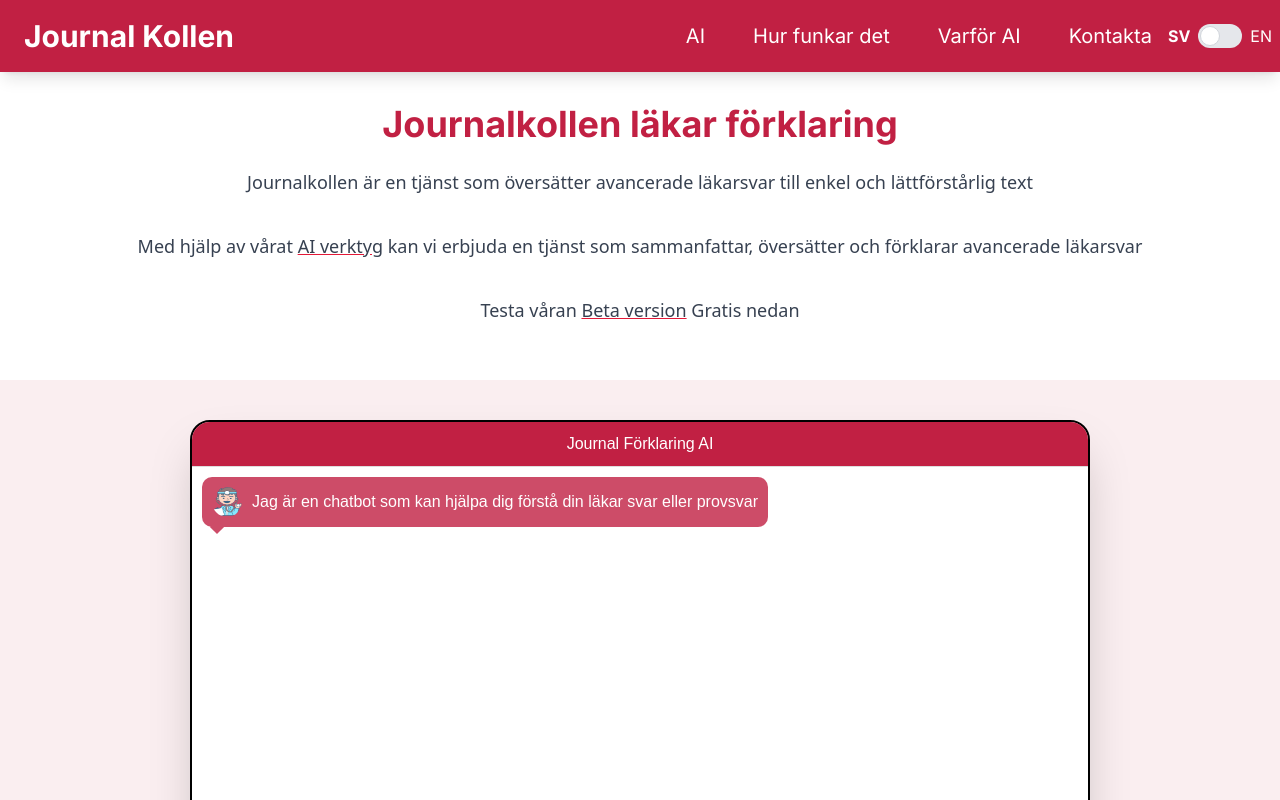
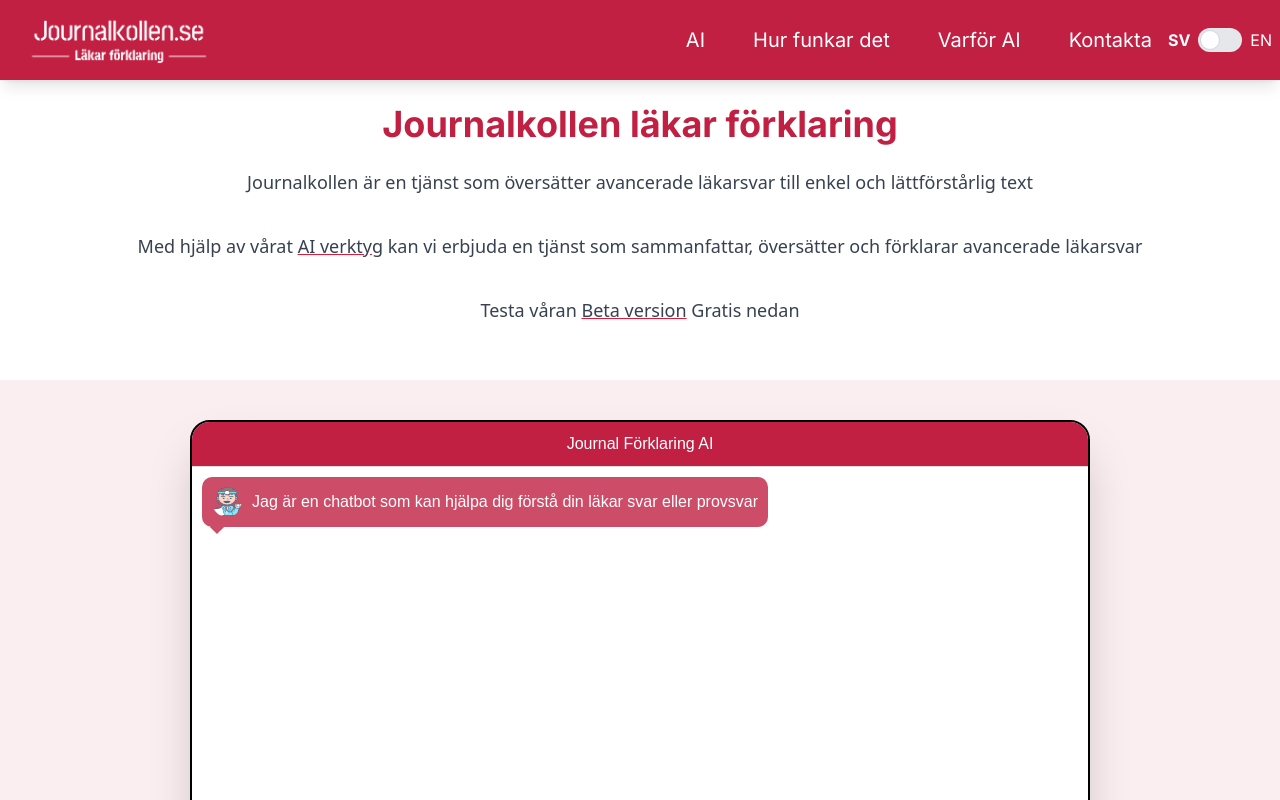
Before and after one commit to hugojohansson1021/JournalKollen, a Next.js app: page / in a window 1280 px wide. Shown: the top 800 px of the page. Built offline with nearby package versions, Linux system fonts and the light colour scheme.

Commit message:
Fix - New Logo

```diff
--- a/src/app/components/Navbar.tsx
+++ b/src/app/components/Navbar.tsx
@@ -1,7 +1,9 @@
 // Navbar.tsx
+
 'use client';
 import { useState, useCallback } from 'react';
 import Link from 'next/link';
+import Image from 'next/image'; // Import Image component from next/image
 import { motion, AnimatePresence } from 'framer-motion';
 /* eslint-disable react/no-unescaped-entities */
 
@@ -50,13 +52,14 @@
           {/* New container for site title and hamburger menu */}
           <div className="flex justify-between items-center w-full md:w-auto mr-3">
             <Link href="/" className="text-3xl font-bold text-center z-10 text-white py-2 px-4 rounded-full ">
-              Journal Kollen
+              {/* Replace text with Image component */}
+              <Image src="/FrameLogo.png" alt="Journal Kollen Logo" width={190} height={90} />
             </Link>
 
-            {/* Uppdaterad klickbar område för hamburgerikon */}
+            {/* Updated clickable area for hamburger icon */}
             <div className={`md:hidden flex ${isMenuOpen ? 'is-active' : ''}`} onClick={() => setIsMenuOpen(!isMenuOpen)}>
               <div className=" m-0">
-                {/* Hamburgerikon med tre streck (bars) */}
+                {/* Hamburger icon with three bars */}
                 <span className="navbar_toggle bg-black bar "></span>
                 <span className="navbar_toggle bg-black bar"></span>
                 <span className="navbar_toggle bg-black bar"></span>
@@ -64,7 +67,7 @@
             </div>
           </div>
 
-          {/* Menylänkar */}
+          {/* Menu links */}
           <div className={`absolute md:relative top-full left-0 right-0 md:top-auto mt-4 md:mt-0 ${isMenuOpen ? 'flex' : 'hidden'} flex-col items-center md:flex md:flex-row`}>
             <div className="absolute top-0 mr-5 ml-5 w-full h-full bg-gray-700 bg-opacity-90 backdrop-blur-lg md:hidden rounded-2xl"></div>
             <ul className="relative w-full text-center md:flex md:flex-row md:space-x-4 ">
```
Also changed, not shown: public/FrameLogo.png (added).
